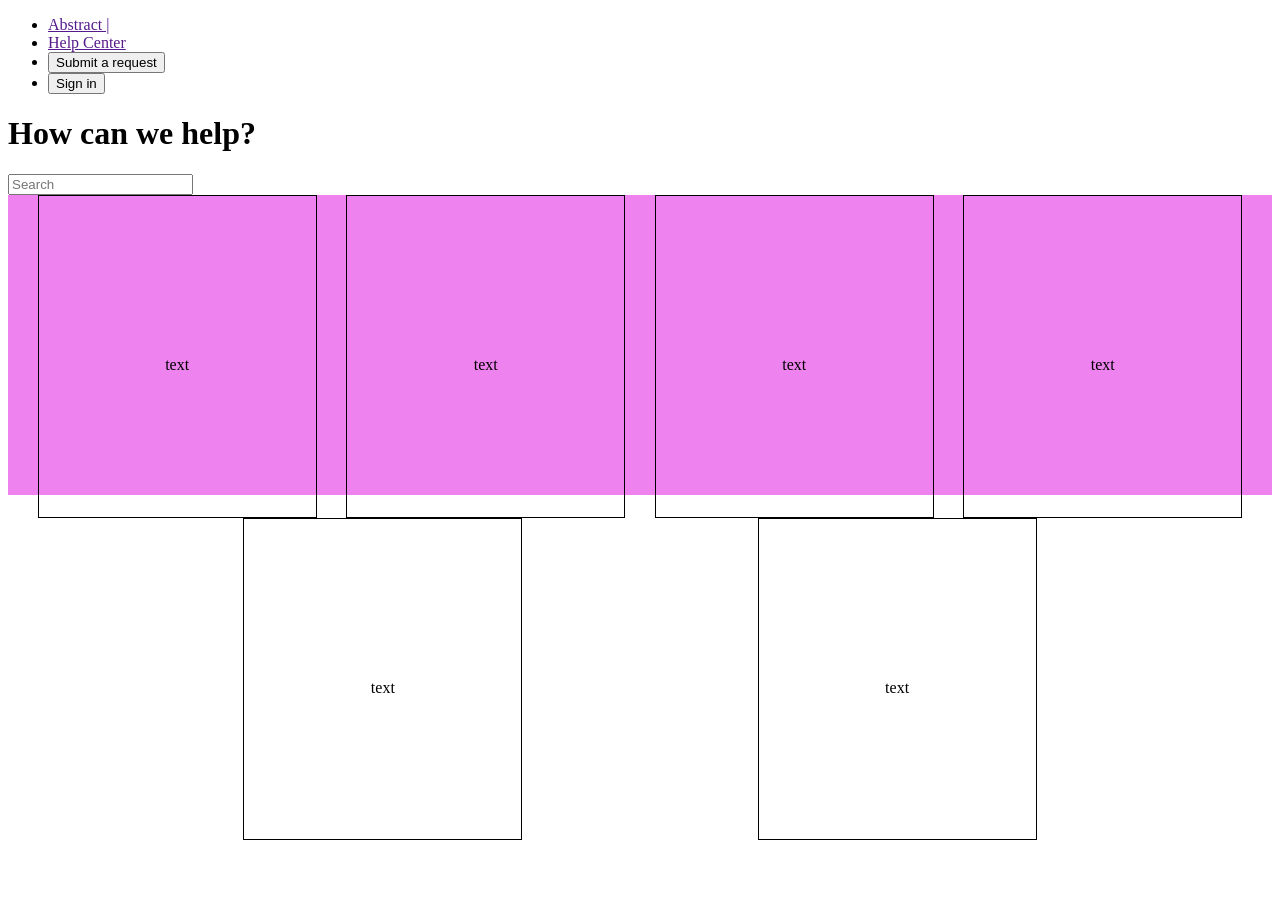
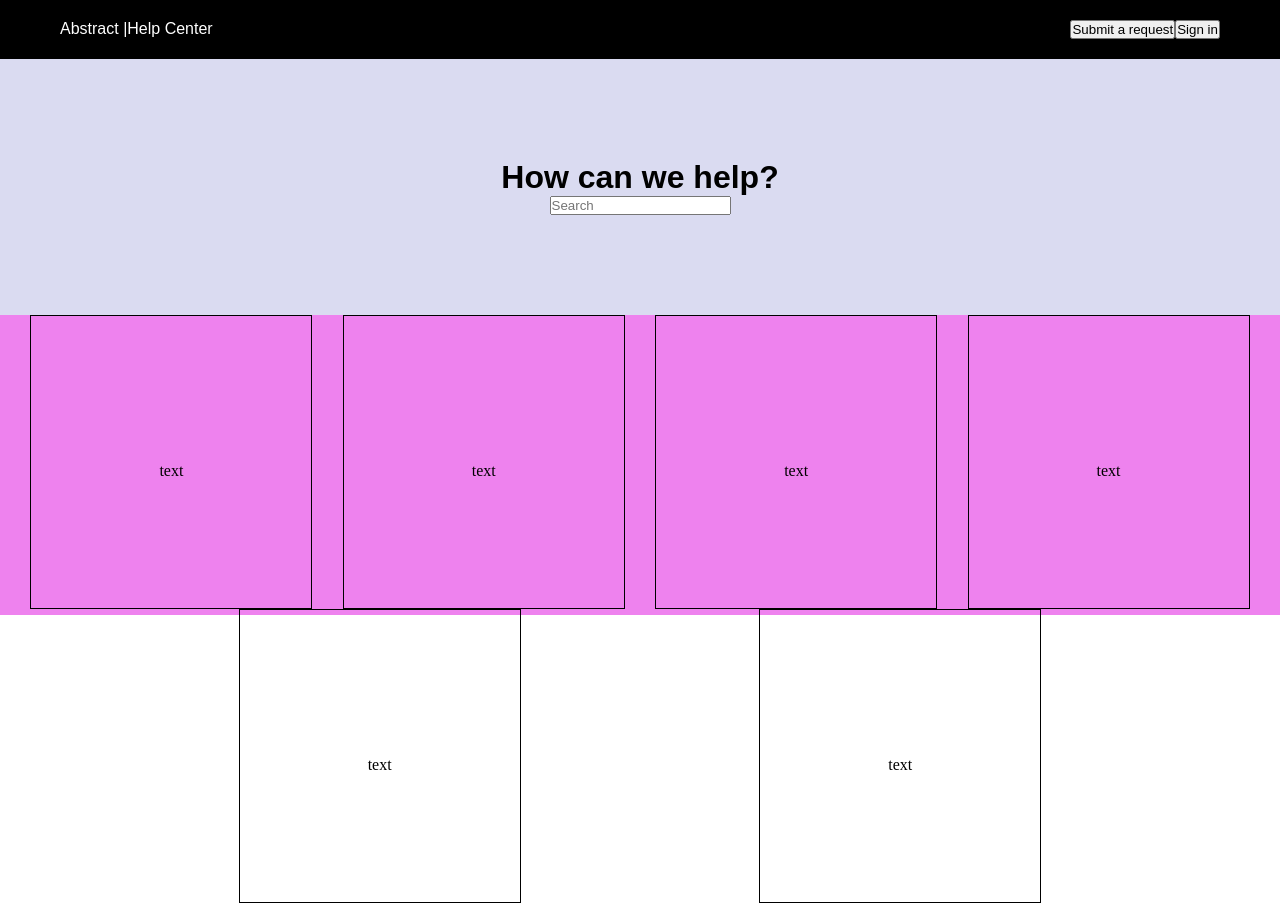
Before and after one commit to alejowoods/ourproject, a plain HTML site: page index.html in a window 1280 px wide. Before the commit the page ends 840 px from the top, so only its background shows below. Drawn offline with Linux system fonts and the light colour scheme.

Commit message:
added nav styling

```diff
--- a/index.html
+++ b/index.html
@@ -10,10 +10,14 @@
     <header class="navigation">
         <nav>
             <ul>
+            <div class="left_nav">
                 <li><a href="">Abstract |</a></li>
                 <li><a href="">Help Center</a></li>
+                </div>
+                <div class="right_nav">
                 <li><button type="button">Submit a request</button></li>
                 <li><button type="button">Sign in</button></li>
+                </div>
             </ul>
         </nav>
     </header>
--- a/style.css
+++ b/style.css
@@ -1,4 +1,51 @@
+/* basic */
+*{
+    padding: 0;
+    margin: 0;
+    box-sizing: border-box;
+}
 
+
+
+/* nav section */
+.navigation {
+    background-color: black;
+    padding: 20px;
+
+
+}
+
+.left_nav{
+    display: flex;
+    justify-content:start;
+    margin-left: 40px;
+}
+
+.right_nav{
+    display: flex;
+    justify-content: flex-end;
+    margin-right: 40px;
+}
+
+nav ul{
+    list-style: none;
+    display: flex;
+    justify-content: space-between;
+
+}
+
+nav a {
+    color: white;
+     text-decoration: none;
+     font-family: Arial, Helvetica, sans-serif;
+}
+
+.search_area{
+    background-color: #dadbf1;
+    text-align: center;
+    padding: 100px 0px;
+    font-family: Arial, Helvetica, sans-serif;
+}
 
 
 
```
